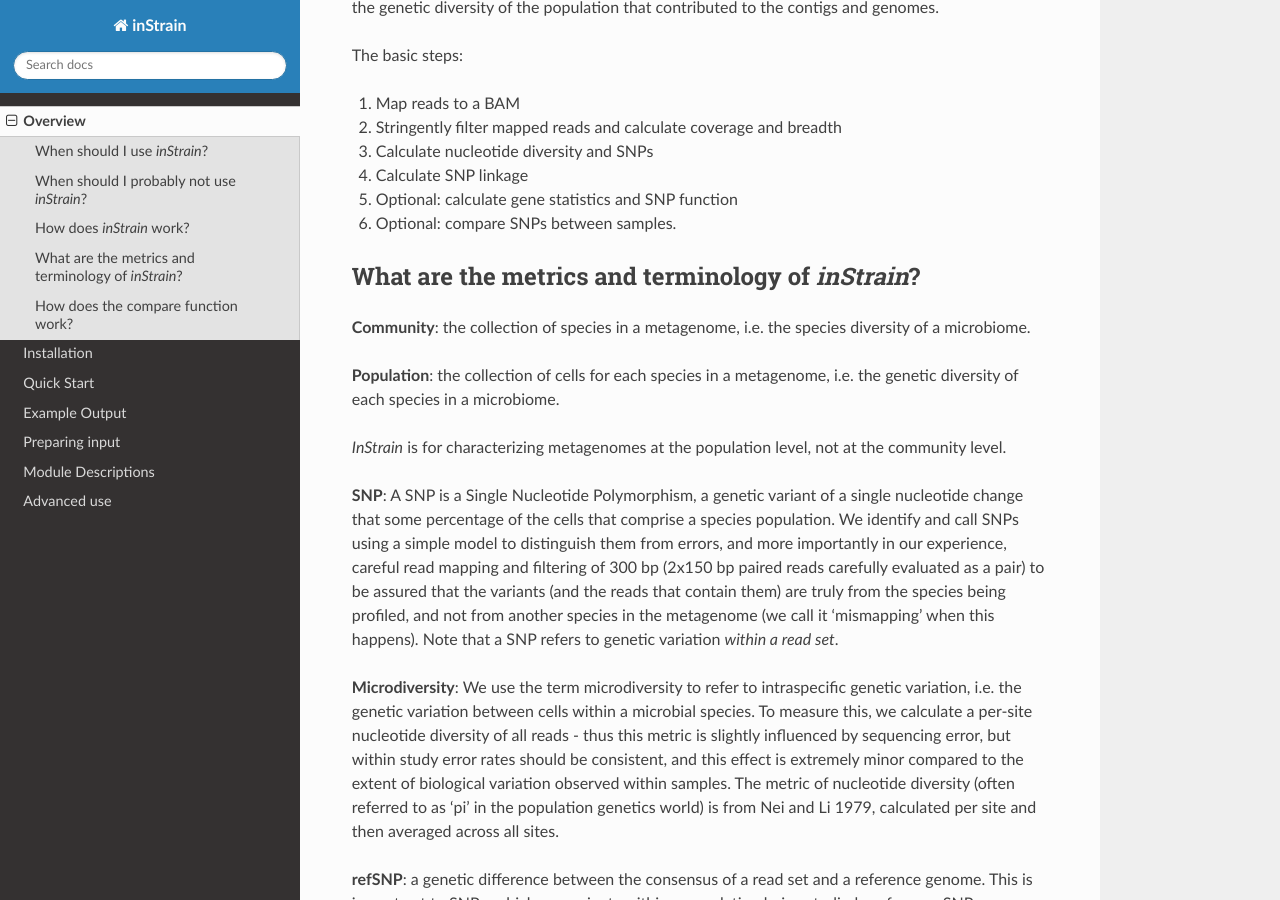
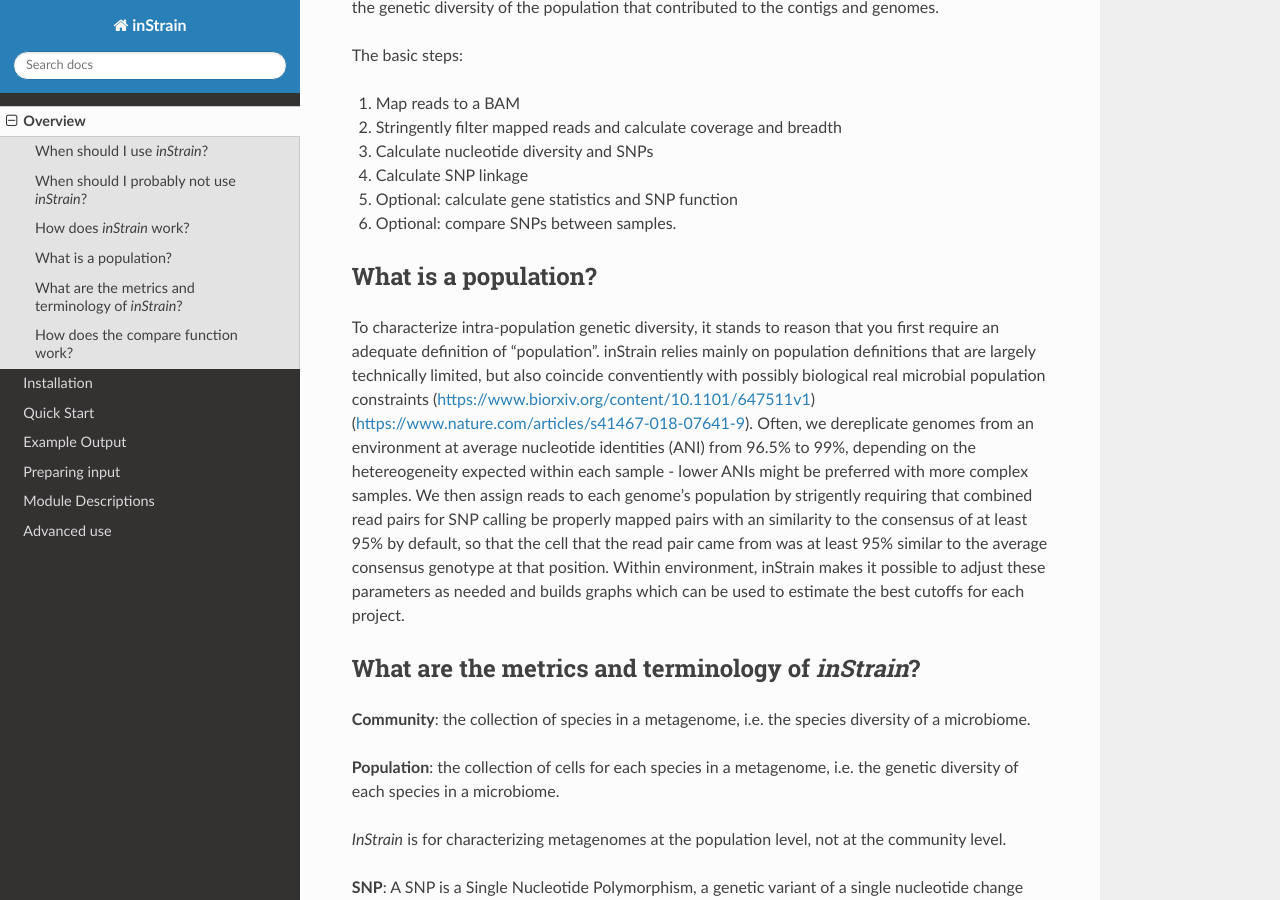
Before and after one commit to MrOlm/inStrain, a Sphinx documentation site: the page built from docs/overview.rst, in a window 1280 px wide and 900 px high, scrolled down 1749 px. Built offline with Sphinx 7.4.7 and the Read the Docs theme 2.0.0, drawn with Linux system fonts in a browser that asks for light colours.

Commit message:
Update overview.rst

```diff
--- a/docs/overview.rst
+++ b/docs/overview.rst
@@ -54,6 +54,11 @@ The basic steps:
 
 6. Optional: compare SNPs between samples.
 
+What is a population?
+--------------
+
+To characterize intra-population genetic diversity, it stands to reason that you first require an adequate definition of "population". inStrain relies mainly on population definitions that are largely technically limited, but also coincide conventiently with possibly biological real microbial population constraints (https://www.biorxiv.org/content/10.1101/647511v1) (https://www.nature.com/articles/s41467-018-07641-9). Often, we dereplicate genomes from an environment at average nucleotide identities (ANI) from 96.5% to 99%, depending on the hetereogeneity expected within each sample - lower ANIs might be preferred with more complex samples. We then assign reads to each genome's population by strigently requiring that combined read pairs for SNP calling be properly mapped pairs with an similarity to the consensus of at least 95% by default, so that the cell that the read pair came from was at least 95% similar to the average consensus genotype at that position. Within environment, inStrain makes it possible to adjust these parameters as needed and builds graphs which can be used to estimate the best cutoffs for each project.
+
 What are the metrics and terminology of *inStrain*?
 --------------
 
```
